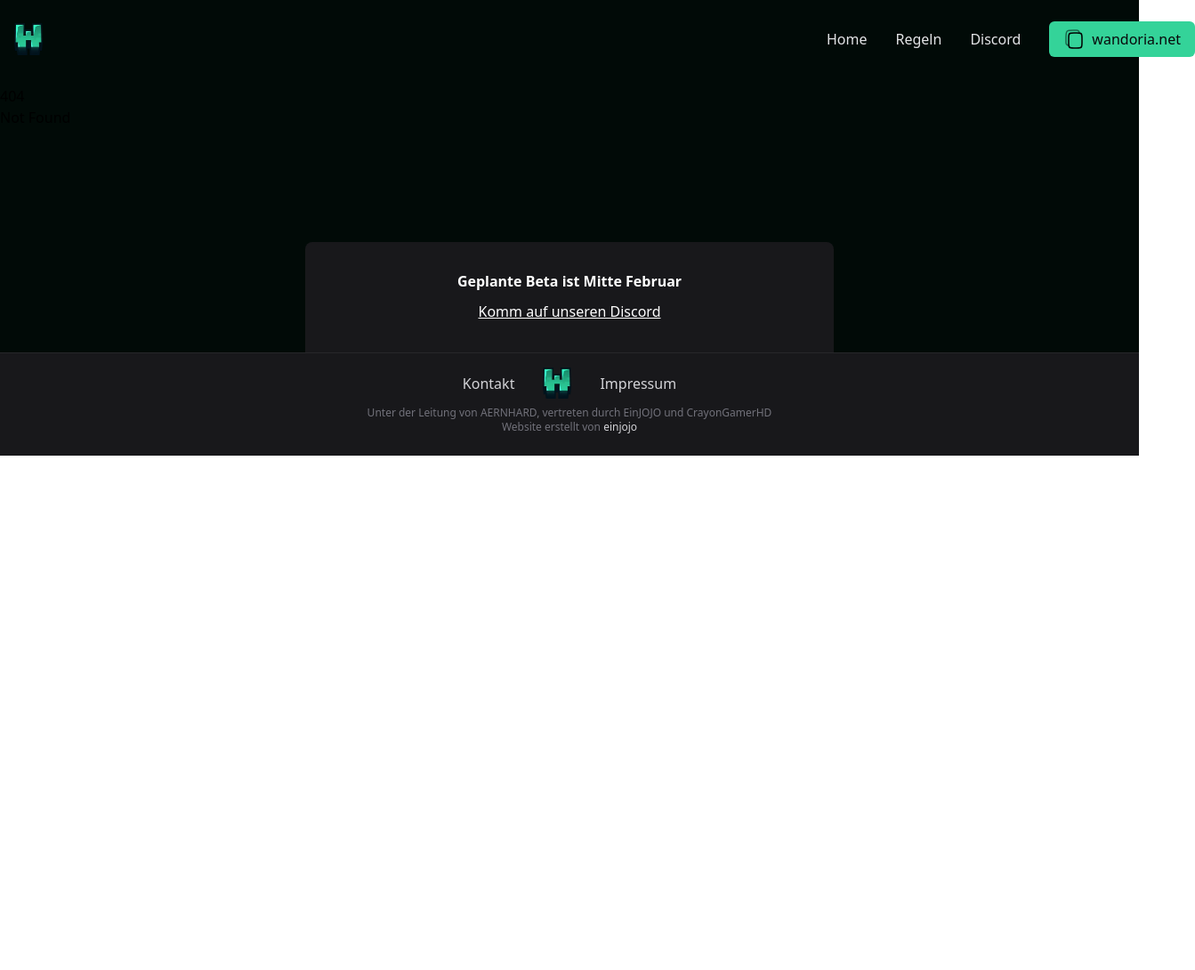
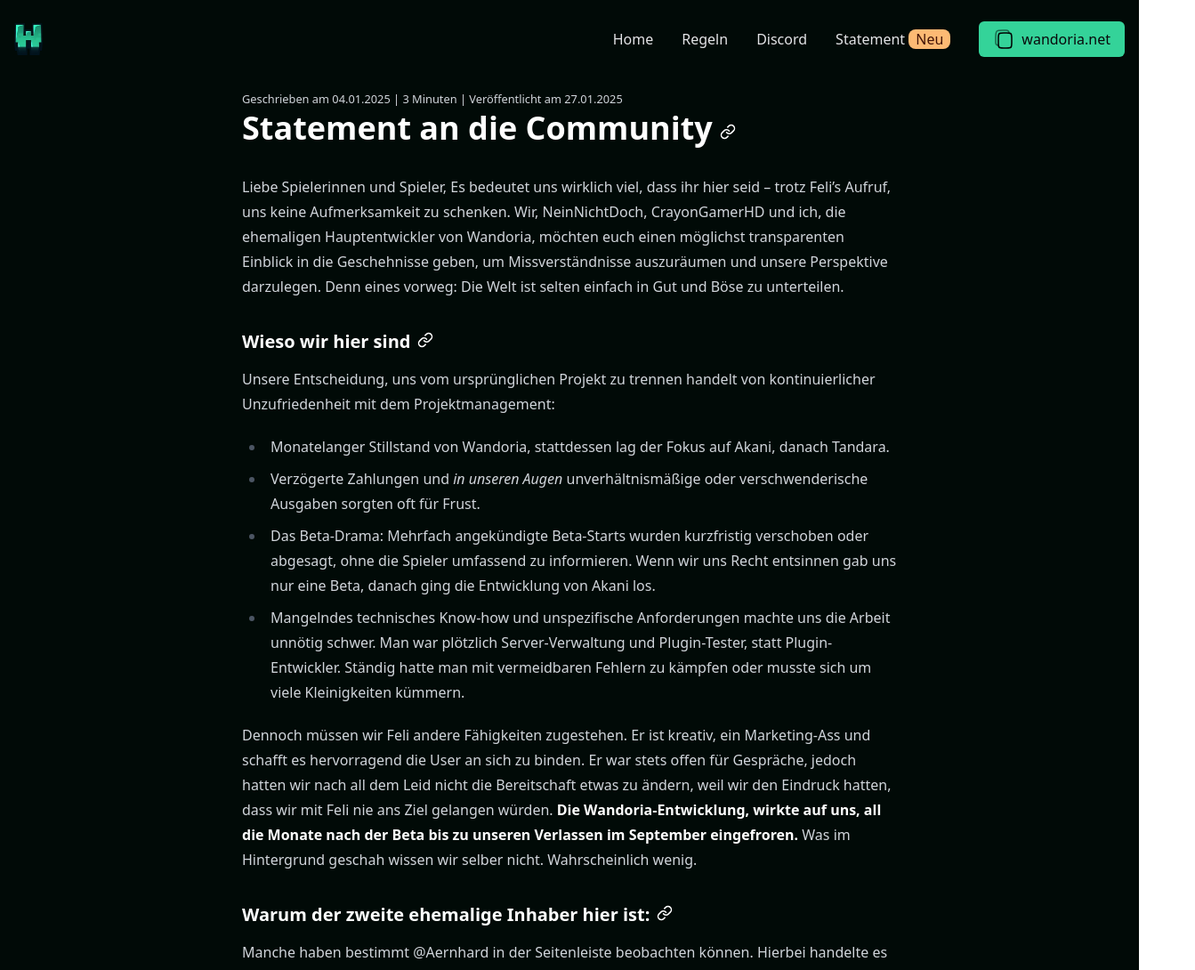
Before and after one commit to KalypzoSolutions/wandoria-svelte, a SvelteKit app: page /blog/community-statement in a window 1280 px wide. Before the commit this address had no page. Shown: the top 1090 px of the page at 89% size, 1343 px wide, since content can reach past the window. Before the commit the page ends 800 px from the top, so only its background shows below. Built offline with nearby package versions, Linux system fonts and the light colour scheme.

Commit message:
Statement hinzugefügt

```diff
--- a/src/routes/Navbar.svelte
+++ b/src/routes/Navbar.svelte
@@ -55,7 +55,7 @@
 
 	<!-- Links -->
 	<div
-		class={`fixed inset-y-0 right-0 z-30 w-full max-w-[20rem] transform bg-zinc-900 ${navbar ? 'translate-x-0' : 'translate-x-[20rem]'} transition-transform duration-300 md:relative md:h-auto md:w-auto md:translate-x-0 md:bg-transparent`}
+		class={`fixed inset-y-0 right-0 z-30 w-full max-w-[20rem] md:max-w-none transform bg-zinc-900 ${navbar ? 'translate-x-0' : 'translate-x-[20rem]'} transition-transform duration-300 md:relative md:h-auto md:w-auto md:translate-x-0 md:bg-transparent`}
 		id="navbar-default"
 	>
 		<!-- Sidebar Container -->
@@ -127,6 +127,15 @@
 						Discord
 					</a>
 				</li>
+				<li class="">
+					<a
+					onclick={toggleNavbar}
+					class="text-zinc-200 hover:text-zinc-400"
+					aria-label="Read about the past issues"
+					href="/blog/community-statement">
+						Statement <span class="bg-orange-300 text-orange-950 px-2 rounded-lg">Neu</span>
+					</a>
+				</li>
 
 				<!-- Wandoria.net Button -->
 				<li>
--- /dev/null
+++ b/src/routes/blog/+layout.svelte
@@ -0,0 +1,6 @@
+<script lang="ts">
+    let { children } = $props();
+</script>
+<article class="prose prose-invert container max-w-screen-md">
+    {@render children()}
+</article>
--- /dev/null
+++ b/src/routes/blog/community-statement/+page.svelte
@@ -0,0 +1,224 @@
+<small>
+    Geschrieben am 04.01.2025 | 3 Minuten | Veröffentlicht am 27.01.2025
+</small>
+<h1 id="statement-an-die-community">
+    Statement an die Community<a
+        aria-hidden="true"
+        tabindex="-1"
+        data-no-popover="true"
+        href="#statement-an-die-community"
+        class="internal"
+        ><svg
+            width="18"
+            height="18"
+            viewBox="0 0 24 24"
+            fill="none"
+            stroke="currentColor"
+            stroke-width="2"
+            stroke-linecap="round"
+            stroke-linejoin="round"
+            ><path d="M10 13a5 5 0 0 0 7.54.54l3-3a5 5 0 0 0-7.07-7.07l-1.72 1.71"></path><path
+                d="M14 11a5 5 0 0 0-7.54-.54l-3 3a5 5 0 0 0 7.07 7.07l1.71-1.71"
+            ></path></svg
+        ></a
+    >
+</h1>
+
+<p>
+    Liebe Spielerinnen und Spieler, Es bedeutet uns wirklich viel, dass ihr hier seid – trotz Feli’s
+    Aufruf, uns keine Aufmerksamkeit zu schenken. Wir, NeinNichtDoch, CrayonGamerHD und ich, die
+    ehemaligen Hauptentwickler von Wandoria, möchten euch einen möglichst transparenten Einblick in
+    die Geschehnisse geben, um Missverständnisse auszuräumen und unsere Perspektive darzulegen. Denn
+    eines vorweg: Die Welt ist selten einfach in Gut und Böse zu unterteilen.
+</p>
+<h3 id="wieso-wir-hier-sind">
+    Wieso wir hier sind<a
+        aria-hidden="true"
+        tabindex="-1"
+        data-no-popover="true"
+        href="#wieso-wir-hier-sind"
+        class="internal"
+        ><svg
+            width="18"
+            height="18"
+            viewBox="0 0 24 24"
+            fill="none"
+            stroke="currentColor"
+            stroke-width="2"
+            stroke-linecap="round"
+            stroke-linejoin="round"
+            ><path d="M10 13a5 5 0 0 0 7.54.54l3-3a5 5 0 0 0-7.07-7.07l-1.72 1.71"></path><path
+                d="M14 11a5 5 0 0 0-7.54-.54l-3 3a5 5 0 0 0 7.07 7.07l1.71-1.71"
+            ></path></svg
+        ></a
+    >
+</h3>
+<p>
+    Unsere Entscheidung, uns vom ursprünglichen Projekt zu trennen handelt von kontinuierlicher
+    Unzufriedenheit mit dem Projektmanagement:
+</p>
+<ul>
+    <li>
+        Monatelanger Stillstand von Wandoria, stattdessen lag der Fokus auf Akani, danach Tandara.
+    </li>
+    <li>
+        Verzögerte Zahlungen und <em>in unseren Augen</em> unverhältnismäßige oder verschwenderische Ausgaben
+        sorgten oft für Frust.
+    </li>
+    <li>
+        Das Beta-Drama: Mehrfach angekündigte Beta-Starts wurden kurzfristig verschoben oder abgesagt,
+        ohne die Spieler umfassend zu informieren. Wenn wir uns Recht entsinnen gab uns nur eine Beta,
+        danach ging die Entwicklung von Akani los.
+    </li>
+    <li>
+        Mangelndes technisches Know-how und unspezifische Anforderungen machte uns die Arbeit unnötig
+        schwer. Man war plötzlich Server-Verwaltung und Plugin-Tester, statt Plugin-Entwickler.
+        Ständig hatte man mit vermeidbaren Fehlern zu kämpfen oder musste sich um viele Kleinigkeiten
+        kümmern.
+    </li>
+</ul>
+<p>
+    Dennoch müssen wir Feli andere Fähigkeiten zugestehen. Er ist kreativ, ein Marketing-Ass und
+    schafft es hervorragend die User an sich zu binden. Er war stets offen für Gespräche, jedoch
+    hatten wir nach all dem Leid nicht die Bereitschaft etwas zu ändern, weil wir den Eindruck
+    hatten, dass wir mit Feli nie ans Ziel gelangen würden.
+    <strong
+        >Die Wandoria-Entwicklung, wirkte auf uns, all die Monate nach der Beta bis zu unseren
+        Verlassen im September eingefroren.</strong
+    > Was im Hintergrund geschah wissen wir selber nicht. Wahrscheinlich wenig.
+</p>
+<h3 id="warum-der-zweite-ehemalige-inhaber-hier-ist">
+    Warum der zweite ehemalige Inhaber hier ist:<a
+        aria-hidden="true"
+        tabindex="-1"
+        data-no-popover="true"
+        href="#warum-der-zweite-ehemalige-inhaber-hier-ist"
+        class="internal"
+        ><svg
+            width="18"
+            height="18"
+            viewBox="0 0 24 24"
+            fill="none"
+            stroke="currentColor"
+            stroke-width="2"
+            stroke-linecap="round"
+            stroke-linejoin="round"
+            ><path d="M10 13a5 5 0 0 0 7.54.54l3-3a5 5 0 0 0-7.07-7.07l-1.72 1.71"></path><path
+                d="M14 11a5 5 0 0 0-7.54-.54l-3 3a5 5 0 0 0 7.07 7.07l1.71-1.71"
+            ></path></svg
+        ></a
+    >
+</h3>
+<p>
+    Manche haben bestimmt @Aernhard in der Seitenleiste beobachten können. Hierbei handelte es sich
+    um die finanzielle Säule von Wandoria. Er hat die Zahlungen getätigt für die Feli kein Geld
+    hatte, also haben wir unser Geld von Aernhard bezogen. Feli hat sämtliche Einnahmen
+    reinvestiert, was in unseren Augen was auch gut und richtig ist.
+</p>
+<p>
+    Was aber nicht ok ist, wenn man monatelang den Server ruhen lässt, aber Aernhard 120€/Monat
+    Serverkosten zahlen muss und auf dem Server ein zweites Projekt (Akani) entwickelt wird, an dem
+    Aernhard 0.0% beteiligt ist. Dies führte dazu, dass Aernhard sich aus Wandoria zurück gezogen
+    hat.
+</p>
+<h3 id="klarstellungen">
+    Klarstellungen<a
+        aria-hidden="true"
+        tabindex="-1"
+        data-no-popover="true"
+        href="#klarstellungen"
+        class="internal"
+        ><svg
+            width="18"
+            height="18"
+            viewBox="0 0 24 24"
+            fill="none"
+            stroke="currentColor"
+            stroke-width="2"
+            stroke-linecap="round"
+            stroke-linejoin="round"
+            ><path d="M10 13a5 5 0 0 0 7.54.54l3-3a5 5 0 0 0-7.07-7.07l-1.72 1.71"></path><path
+                d="M14 11a5 5 0 0 0-7.54-.54l-3 3a5 5 0 0 0 7.07 7.07l1.71-1.71"
+            ></path></svg
+        ></a
+    >
+</h3>
+<p>
+    Kurz nachdem Feli unsere Machenschaften entdeckt hatte, wurden wir von seinem Discord gebannt.
+    Natürlich war das sein gutes Recht, doch ein paar Minuten, um zu sehen, was er selbst dazu zu
+    sagen hatte, hätten wir durchaus begrüßt.
+</p>
+<ul>
+    <li>
+        <strong>Domain</strong>: Von Anfang an war Aernhard der Besitzer und Mieter der Domain
+        „wandoria.net“. Folglich gehörte die Domain Feli nicht. Verlieren kann man nur etwas, wenn man
+        hat. Er hatte Sie nie - Wir haben sie nicht geklaut!
+    </li>
+    <li>
+        <strong>Keine billige Kopie</strong>: Wir sind keine Kopie des alten Wandoria von Feli. Ganz
+        im Gegenteil – wir haben den Kern des Projekts neu aufgebaut und nehmen unsere Vision nun in
+        die eigene Hand. Wir möchten sie ohne ständige Verzögerungen, Nebenprojekten und
+        Unsicherheiten fortführen und weiterentwickeln.
+    </li>
+</ul>
+<h3 id="zukunftsausblick">
+    Zukunftsausblick<a
+        aria-hidden="true"
+        tabindex="-1"
+        data-no-popover="true"
+        href="#zukunftsausblick"
+        class="internal"
+        ><svg
+            width="18"
+            height="18"
+            viewBox="0 0 24 24"
+            fill="none"
+            stroke="currentColor"
+            stroke-width="2"
+            stroke-linecap="round"
+            stroke-linejoin="round"
+            ><path d="M10 13a5 5 0 0 0 7.54.54l3-3a5 5 0 0 0-7.07-7.07l-1.72 1.71"></path><path
+                d="M14 11a5 5 0 0 0-7.54-.54l-3 3a5 5 0 0 0 7.07 7.07l1.71-1.71"
+            ></path></svg
+        ></a
+    >
+</h3>
+<p>
+    Ursprünglich hatten wir geplant, auf Feli’s bisherigen Erfolgen aufzubauen, um dieses Projekt
+    voranzutreiben. Dazu zählen vor allem die Maps und Models, die eigentlich von Aernhard bezahlt
+    wurden, jedoch auf Feli’s Namen abgerechnet sind.
+</p>
+<p>
+    Dass Feli “rechtliche Schritte einleiten [muss]” wollen wir natürlich auch vermeiden.
+    Stattdessen möchten wir einen neuen Weg einschlagen – auch wenn das bedeutet, den gleichen
+    steinigen Pfad zu gehen wie viele andere, die von Grund auf starten.
+</p>
+<p>Also fangen wir bei 10% an und bewältigen die 90% aus eigener Kraft!</p>
+
+<hr/>
+<h4>Außerdem Nennenswert</h4>
+<div class="flex gap-8 items-baseline">
+    <b>05.01.2024</b>
+    <p>Feli entschuldigte sich für die Vergangenheit und möchte uns offiziell erlauben, Emojis, Waffen, die Realms-Map, das Raumschiff und die Lobby weiter zu nutzen</p>
+</div>
+<div class="flex gap-8 items-baseline">
+    <b>27.01.2024</b>
+    <div class="">
+        <p>Ergänzend zum <a href="#zukunftsausblick">Zukunftsausblick</a> wollen wir die 10% auflisten und auf Feli mit ein wenig Liebe verweisen.</p>
+    <ul>
+        <li>Die aktuelle Lobby</li>
+        <li>Ein Realm Template</li>
+        <li>Die Vision</li>
+    </ul>
+    </div>
+</div>
+
+
+
+<style>
+    .internal {
+        display: inline-flex;
+        align-items: center;
+        padding: 0 0.5rem;
+    }
+</style>
```
